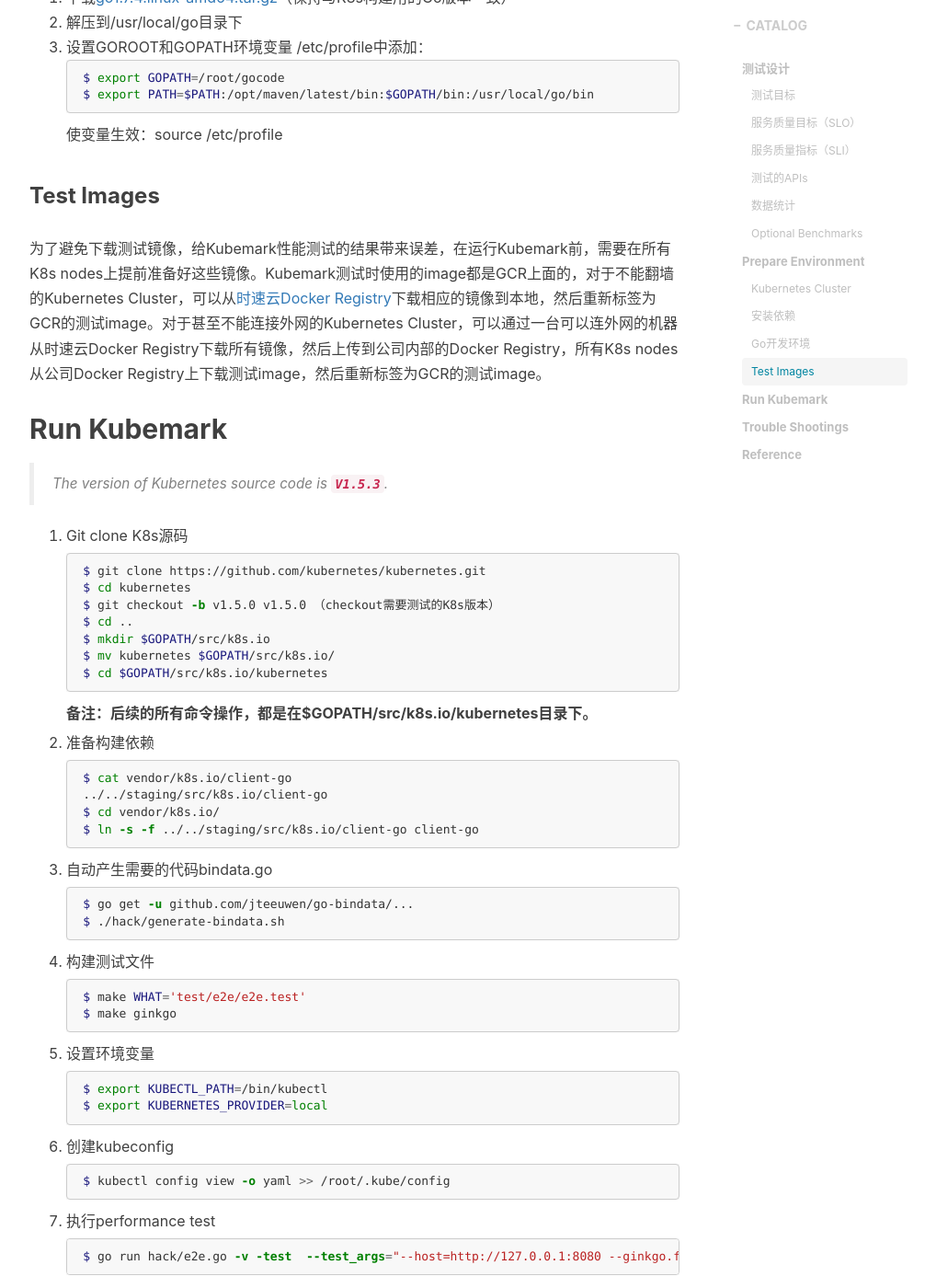
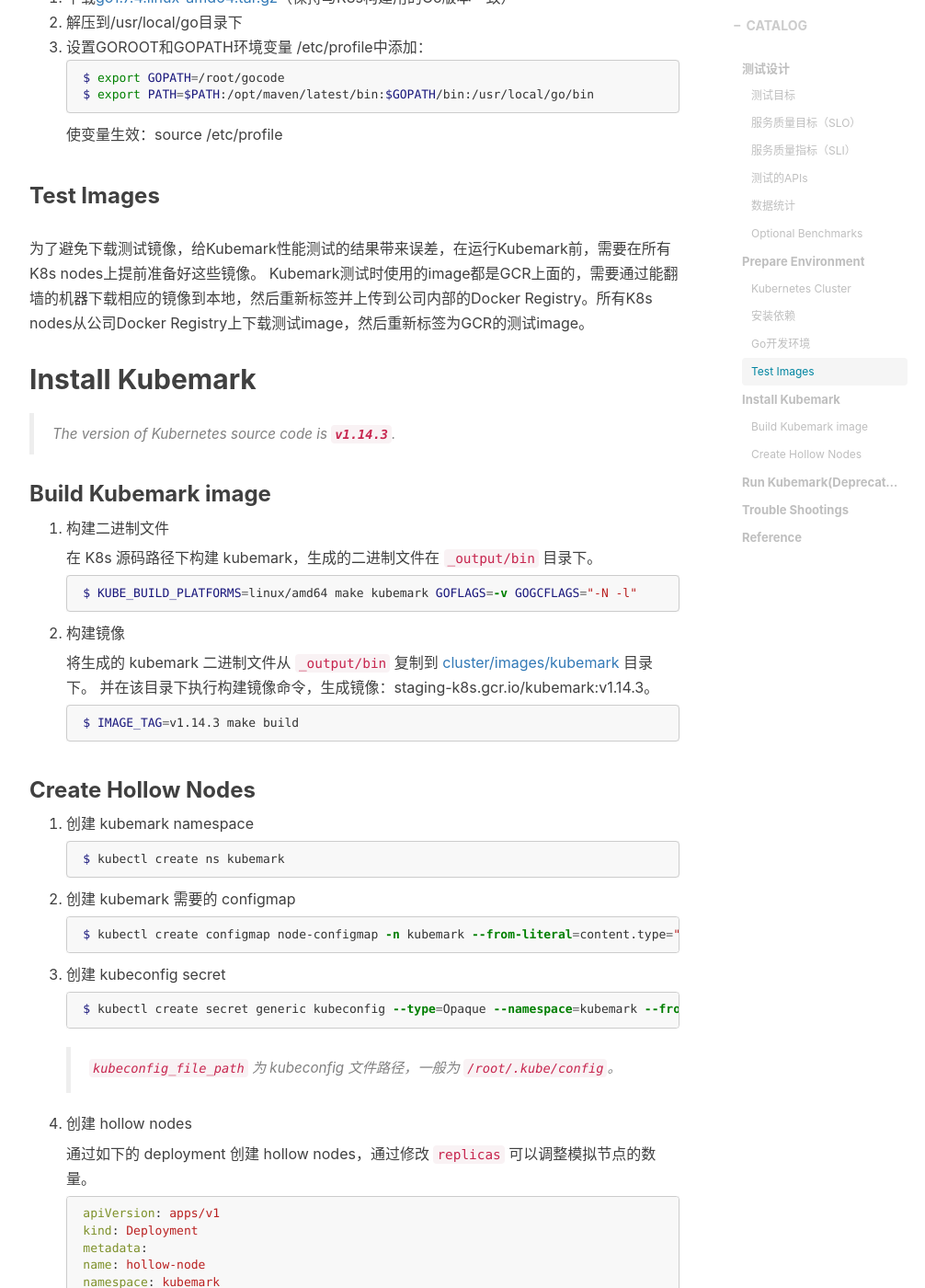
Before and after one commit to supereagle/supereagle.github.io, a Jekyll site: the page built from _posts/2017/2017-03-09-kubemark.markdown, in a window 1280 px wide and 1400 px high, scrolled down 3026 px. Shown: the whole window at 92% size, without its empty margins (233-1239 px from the left). Built offline with Jekyll 4.4.1, drawn with Linux system fonts in a browser that asks for light colours; nearby versions of some CDN libraries; comment, search, counter and statistics services are not loaded; some of the changed text lies outside the part shown.

Commit message:
update blog: update kubemark installation for v1.14.3

````diff
--- a/_posts/2017/2017-03-09-kubemark.markdown
+++ b/_posts/2017/2017-03-09-kubemark.markdown
@@ -104,11 +104,142 @@
 
 ### Test Images
 
-为了避免下载测试镜像，给Kubemark性能测试的结果带来误差，在运行Kubemark前，需要在所有K8s nodes上提前准备好这些镜像。Kubemark测试时使用的image都是GCR上面的，对于不能翻墙的Kubernetes Cluster，可以从[时速云Docker Registry](https://hub.tenxcloud.com/)下载相应的镜像到本地，然后重新标签为GCR的测试image。对于甚至不能连接外网的Kubernetes Cluster，可以通过一台可以连外网的机器从时速云Docker Registry下载所有镜像，然后上传到公司内部的Docker Registry，所有K8s nodes从公司Docker Registry上下载测试image，然后重新标签为GCR的测试image。
+为了避免下载测试镜像，给Kubemark性能测试的结果带来误差，在运行Kubemark前，需要在所有K8s nodes上提前准备好这些镜像。
+Kubemark测试时使用的image都是GCR上面的，需要通过能翻墙的机器下载相应的镜像到本地，然后重新标签并上传到公司内部的Docker Registry。所有K8s nodes从公司Docker Registry上下载测试image，然后重新标签为GCR的测试image。
 
-## Run Kubemark
+## Install Kubemark
 
-> The version of Kubernetes source code is **`V1.5.3`**.
+> The version of Kubernetes source code is **`v1.14.3`**.
+
+### Build Kubemark image
+
+1. 构建二进制文件
+
+	在 K8s 源码路径下构建 kubemark，生成的二进制文件在 `_output/bin` 目录下。
+
+	```shell
+	$ KUBE_BUILD_PLATFORMS=linux/amd64 make kubemark GOFLAGS=-v GOGCFLAGS="-N -l"
+	```
+
+2. 构建镜像
+
+	将生成的 kubemark 二进制文件从 `_output/bin` 复制到 [cluster/images/kubemark](https://github.com/kubernetes/kubernetes/tree/v1.14.3/cluster/images/kubemark) 目录下。
+	并在该目录下执行构建镜像命令，生成镜像：staging-k8s.gcr.io/kubemark:v1.14.3。
+
+	```shell
+	$ IMAGE_TAG=v1.14.3 make build
+	```
+
+### Create Hollow Nodes
+
+1. 创建 kubemark namespace
+
+	```shell
+	$ kubectl create ns kubemark
+	```
+
+2. 创建 kubemark 需要的 configmap
+
+	```shell
+	$ kubectl create configmap node-configmap -n kubemark --from-literal=content.type="test-cluster"
+	```
+
+3. 创建 kubeconfig secret
+
+	```shell
+	$ kubectl create secret generic kubeconfig --type=Opaque --namespace=kubemark --from-file=kubelet.kubeconfig={kubeconfig_file_path} --from-file=kubeproxy.kubeconfig={kubeconfig_file_path}
+	```
+
+	> `kubeconfig_file_path` 为 kubeconfig 文件路径，一般为 `/root/.kube/config`。
+
+4. 创建 hollow nodes
+
+	通过如下的 deployment 创建 hollow nodes，通过修改 `replicas` 可以调整模拟节点的数量。
+
+	```yaml
+	apiVersion: apps/v1
+	kind: Deployment
+	metadata:
+	name: hollow-node
+	namespace: kubemark
+	labels:
+		name: hollow-node
+	spec:
+	replicas: 1
+	selector:
+		matchLabels:
+		name: hollow-node
+	template:
+		metadata:
+		labels:
+			name: hollow-node
+		spec:
+		initContainers:
+		- name: init-inotify-limit
+			image: busybox
+			command: ['sysctl', '-w', 'fs.inotify.max_user_instances=200']
+			securityContext:
+			privileged: true
+		volumes:
+		- name: kubeconfig-volume
+			secret:
+			secretName: kubeconfig
+		containers:
+		- name: hollow-kubelet
+			image: supereagle/kubemark:v1.14.3
+			imagePullPolicy: IfNotPresent
+			ports:
+			- containerPort: 4194
+			- containerPort: 10250
+			- containerPort: 10255
+			env:
+			- name: CONTENT_TYPE
+			valueFrom:
+				configMapKeyRef:
+				name: node-configmap
+				key: content.type
+			- name: NODE_NAME
+			valueFrom:
+				fieldRef:
+				fieldPath: metadata.name
+			command:
+			- /bin/sh
+			- -c
+			- /kubemark --morph=kubelet --name=$(NODE_NAME) --kubeconfig=/kubeconfig/kubelet.kubeconfig $(CONTENT_TYPE) --alsologtostderr --v=2
+			volumeMounts:
+			- name: kubeconfig-volume
+			mountPath: /kubeconfig
+			readOnly: true
+			securityContext:
+			privileged: true
+		- name: hollow-proxy
+			image: supereagle/kubemark:v1.14.3
+			imagePullPolicy: IfNotPresent
+			env:
+			- name: CONTENT_TYPE
+			valueFrom:
+				configMapKeyRef:
+				name: node-configmap
+				key: content.type
+			- name: NODE_NAME
+			valueFrom:
+				fieldRef:
+				fieldPath: metadata.name
+			command:
+			- /bin/sh
+			- -c
+			- /kubemark --morph=proxy --name=$(NODE_NAME) --use-real-proxier=false --kubeconfig=/kubeconfig/kubeproxy.kubeconfig $(CONTENT_TYPE) --alsologtostderr --v=2
+			volumeMounts:
+			- name: kubeconfig-volume
+			mountPath: /kubeconfig
+			readOnly: true
+	```
+
+	> 如果 apiserver 的 `--admission-control` 中开启了 `PodSecurityPolicy`，需要先关闭 PSP admission，否则模拟节点的 pod 会因为 privileged 的安全问题创建失败。
+
+## Run Kubemark(Deprecated)
+
+> The version of Kubernetes source code is **`v1.5.3`**.
 
 1. Git clone K8s源码
 
````
